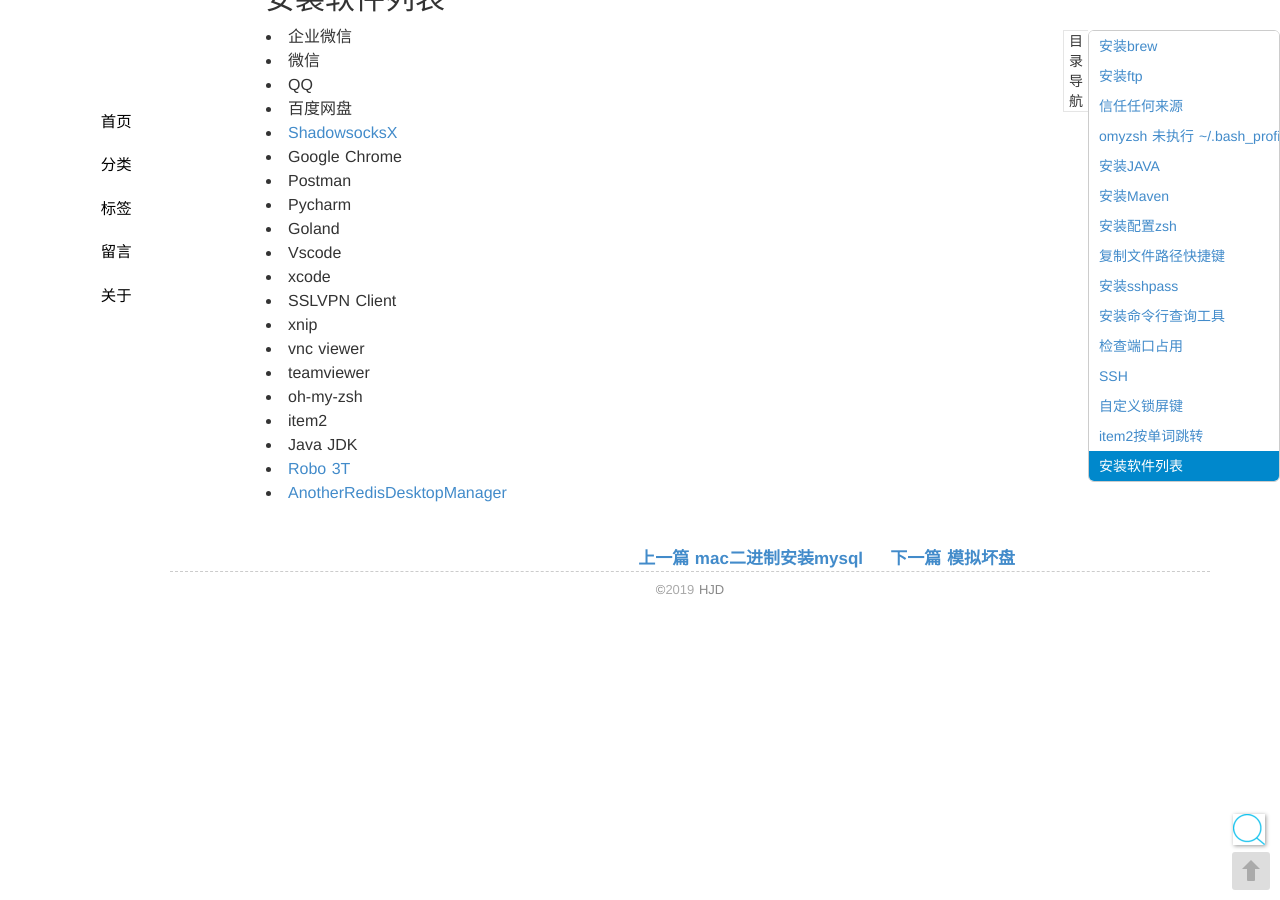
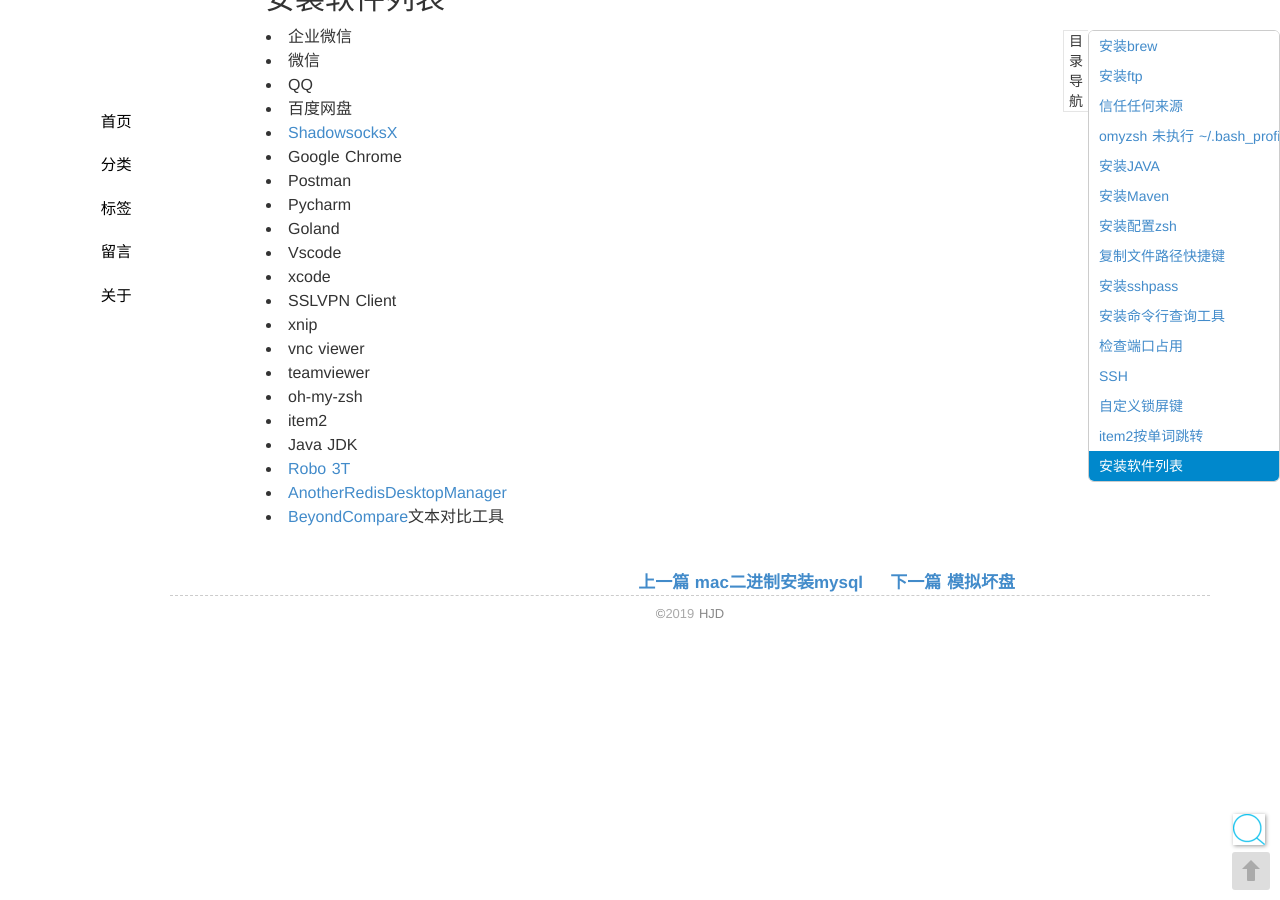
Before and after one commit to seekplum/seekplum.github.io, a Jekyll site: the page built from _posts/2018-04-27-mac-operation.md, in a window 1280 px wide and 900 px high, scrolled down 5147 px. Built offline with Jekyll 4.4.1, drawn with Linux system fonts in a browser that asks for light colours; comment, search, counter and statistics services are not loaded.

Commit message:
MOD: 文件对比工具

```diff
--- a/_posts/2018-04-27-mac-operation.md
+++ b/_posts/2018-04-27-mac-operation.md
@@ -240,3 +240,4 @@
 * Java JDK
 * [Robo 3T](https://download-test.robomongo.org/mac/robo3t-1.3.1-darwin-x86_64-7419c40.dmg)
 * [AnotherRedisDesktopManager](https://github.com/qishibo/AnotherRedisDesktopManager/releases)
+* [BeyondCompare](https://www.scootersoftware.com/download.php)文本对比工具
```
